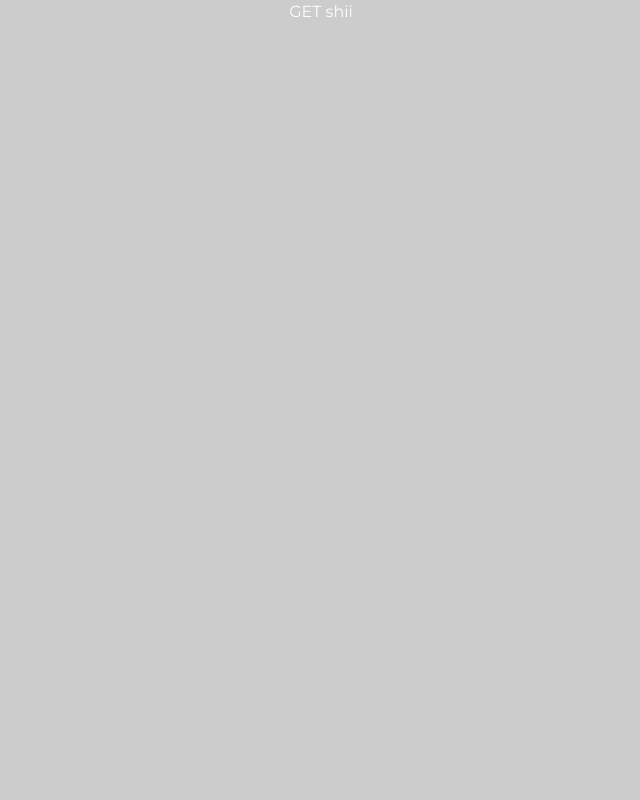
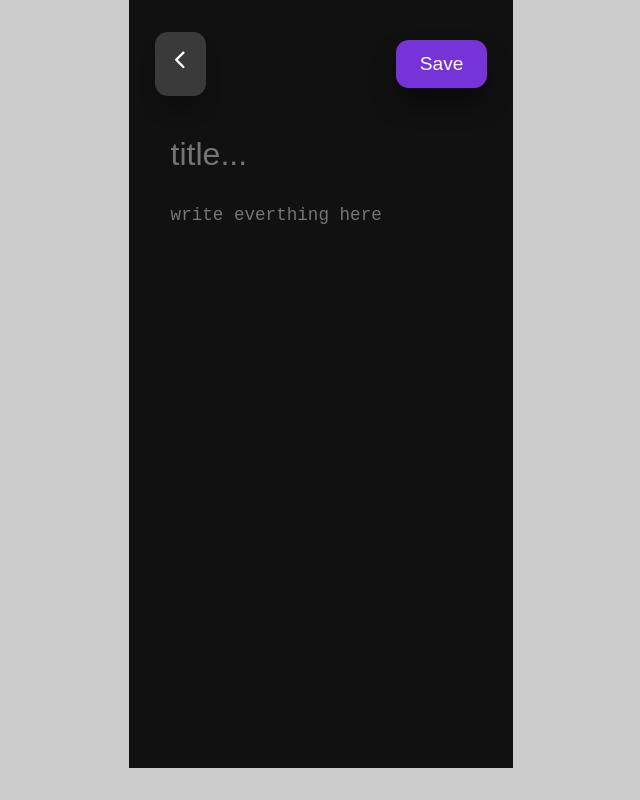
Before and after one commit to kingbee1/bee-note-app, a React (Vite) app: page /create in a window 1280 px wide. Shown: the whole page, without its empty margins (319-959 px from the left). Built offline with nearby package versions, Linux system fonts and the light colour scheme.

Commit message:
create note page design

```diff
--- a/src/App.jsx
+++ b/src/App.jsx
@@ -1,21 +1,21 @@
-
-import { BrowserRouter, Route, Routes } from 'react-router-dom'
-import './App.css'
-import Notes from './pages/Notes'
-import CreateNote from './pages/CreateNote'
-import EditNote from './pages/EditNote'
+import { BrowserRouter, Route, Routes } from "react-router-dom";
+import "./App.css";
+import Notes from "./pages/Notes";
+import CreateNote from "./pages/CreateNote";
+import EditNote from "./pages/EditNote";
 
 function App() {
-
   return (
-    <BrowserRouter>
-    <Routes>
-      <Route path='/' element={<Notes />} />
-      <Route path='/create' element={<CreateNote />} />
-      <Route path='/edit/:id' element={<EditNote />} />
-    </Routes>
-    </BrowserRouter>
-  )
+    <main id="app">
+      <BrowserRouter>
+        <Routes>
+          <Route path="/" element={<Notes />} />
+          <Route path="/create" element={<CreateNote />} />
+          <Route path="/edit/:id" element={<EditNote />} />
+        </Routes>
+      </BrowserRouter>
+    </main>
+  );
 }
 
-export default App
+export default App;
--- a/src/components/NoteItem.jsx
+++ b/src/components/NoteItem.jsx
@@ -1,4 +1,3 @@
-import React from 'react'
 import { Link } from 'react-router-dom'
 
 
--- a/src/pages/CreateNote.jsx
+++ b/src/pages/CreateNote.jsx
@@ -1,10 +1,18 @@
-import React from 'react'
+import { Link } from 'react-router-dom'
+import { IoIosArrowBack } from 'react-icons/io'
 
 const CreateNote = () => {
   return (
-    <div>
-      GET shii
-    </div>
+    <section>
+      <header className="create-note__header">
+        <Link to="/" className='btn'><IoIosArrowBack /></Link>
+        <button className="btn lg primary">Save</button>
+      </header>
+      <form className="create-note__form">
+        <input type="text" placeholder='title...' autoFocus />
+        <textarea rows="30" placeholder='write everthing here'></textarea>
+      </form>
+    </section>
   )
 }
 
--- a/src/pages/EditNote.jsx
+++ b/src/pages/EditNote.jsx
@@ -1,4 +1,4 @@
-import React from 'react'
+
 
 const EditNote = () => {
   return (
--- a/src/pages/Notes.jsx
+++ b/src/pages/Notes.jsx
@@ -1,4 +1,3 @@
-import React from 'react'
 import { CiSearch } from 'react-icons/ci'
 import { BsPlusLg } from 'react-icons/bs'
 import dummyNotes from '../dummy_notes'
```
